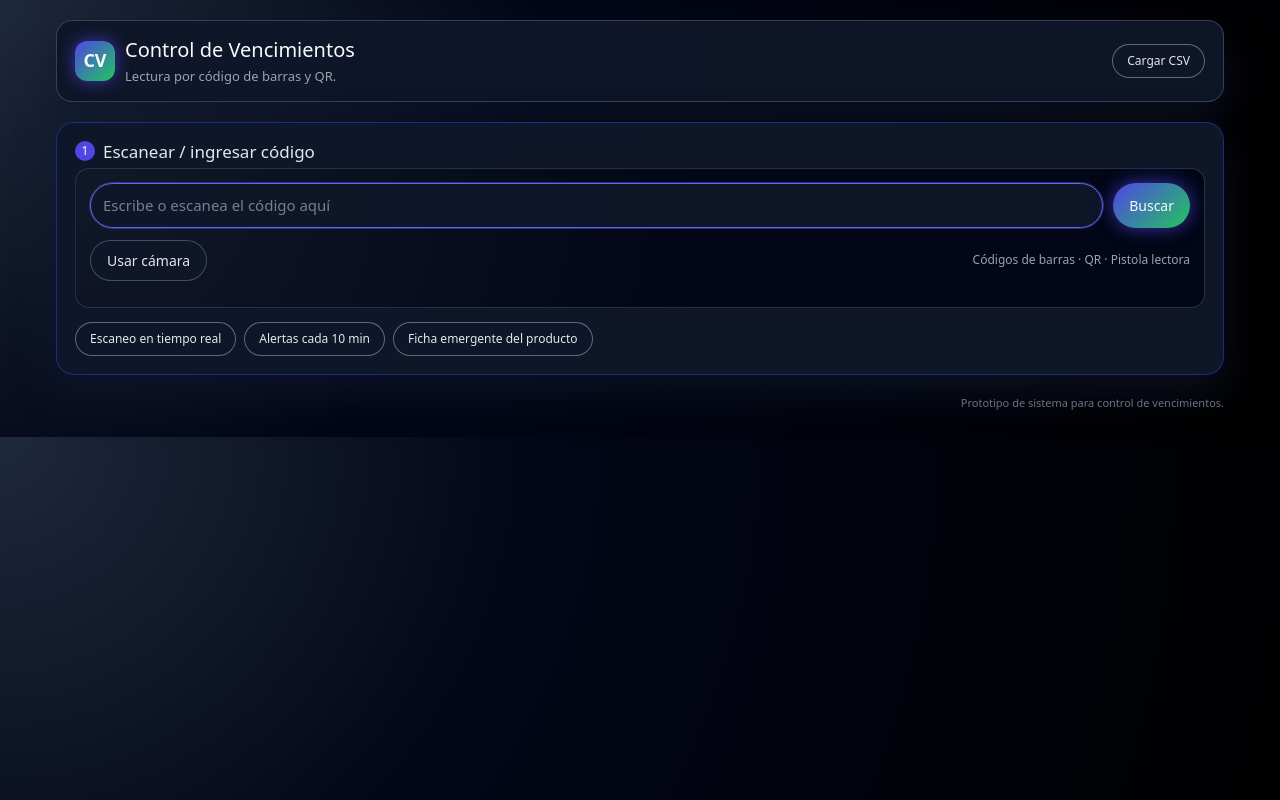
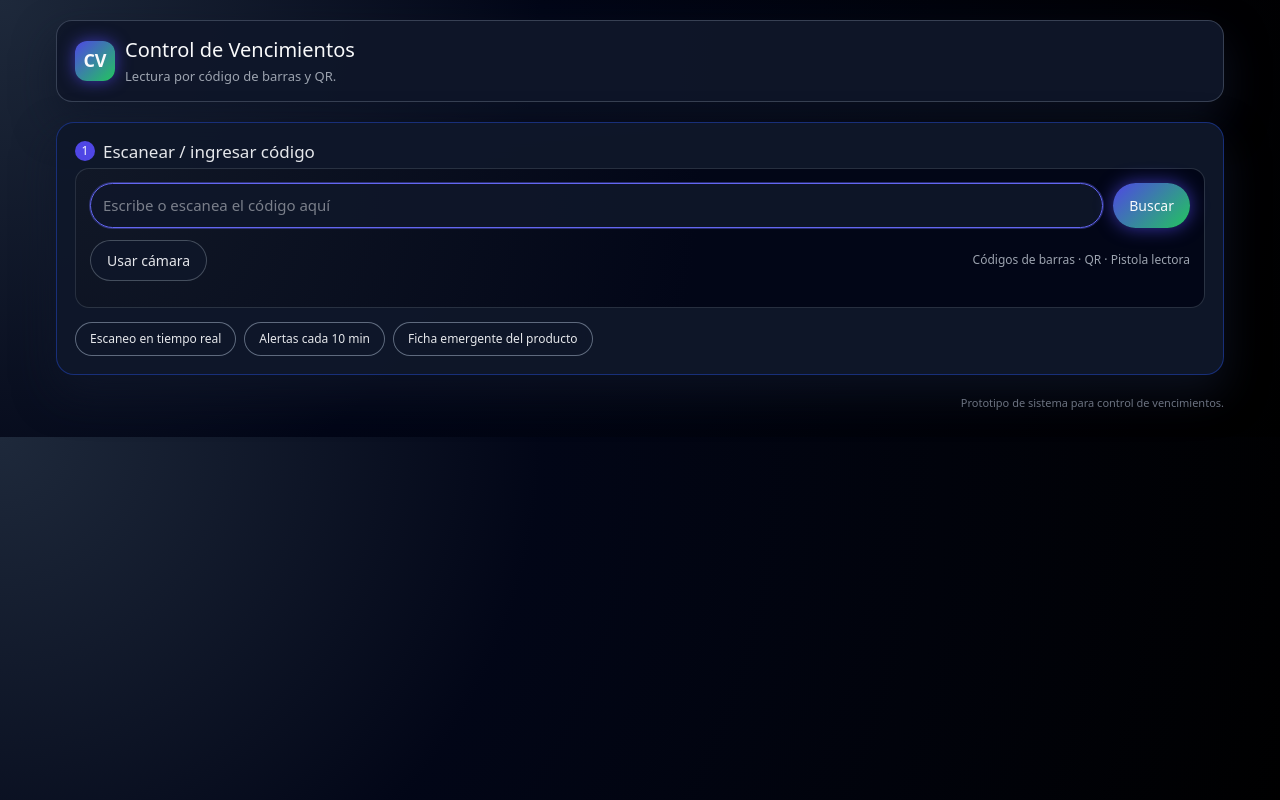
Before and after one commit to ramiju81/Scan_Product, a plain HTML site: page index.html in a window 1280 px wide. Drawn offline with nearby package versions, Linux system fonts and the light colour scheme.

Commit message:
Update index.html

```diff
--- a/index.html
+++ b/index.html
@@ -18,9 +18,7 @@
           <p>Lectura por código de barras y QR.</p>
         </div>
       </div>
-      <nav class="top-actions">
-        <a href="carga.html" class="pill-link">Cargar CSV</a>
-      </nav>
+
     </header>
 
     <main class="main-layout" style="grid-template-columns: minmax(0,1fr);">
```
